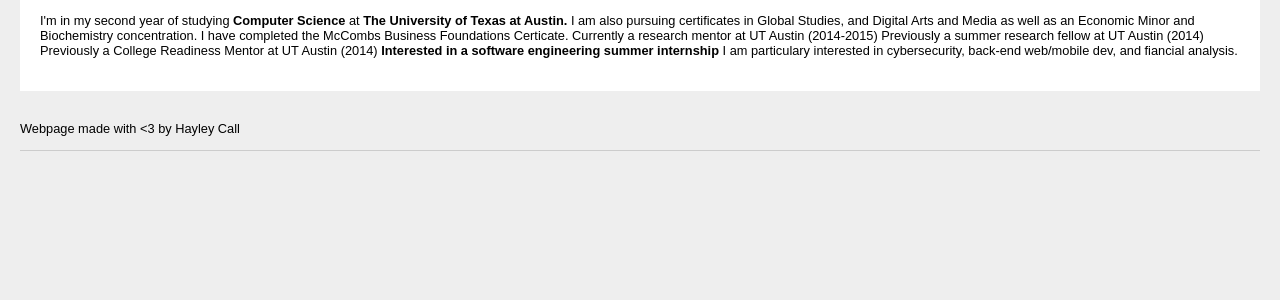
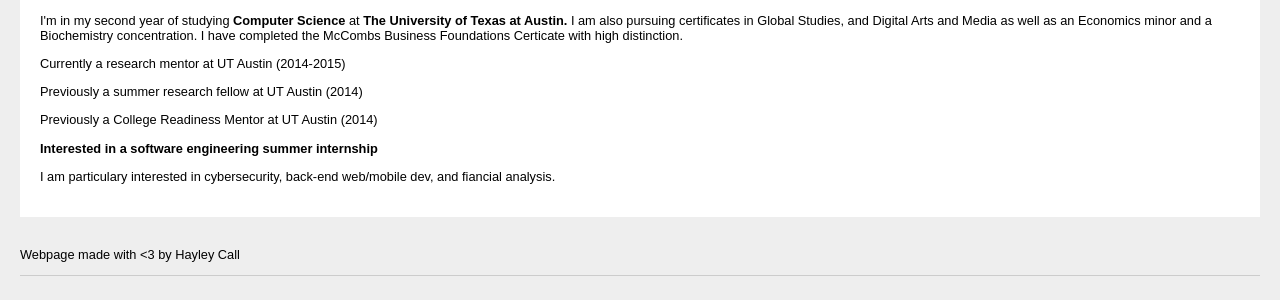
Before and after one commit to hayleycall/hayleycallwebsite.github.io, a plain HTML site: page index.html in a window 1280 px wide. Shown: the part 388-688 px from the top of the page. Drawn offline with Linux system fonts and the light colour scheme.

Commit message:
spaced out text

```diff
--- a/index.html
+++ b/index.html
@@ -12,16 +12,17 @@
 			<img src="http://static.tvgcdn.net/MediaBin/Galleries/Shows/M_R/Rq_Rz/rudolph_redNosedReindeer/crops/rudolph-red-nosed-reindeer6.jpg" />
 			<h2>Hayley Call</h2>
 			<p>
-				 I'm in my second year of studying <b>Computer Science</b> at <b>The University of Texas at Austin.</b> I am also pursuing certificates in Global Studies, and Digital Arts and Media as well as an Economic Minor and Biochemistry concentration. I have completed the McCombs Business Foundations Certicate.
-
+				 I'm in my second year of studying <b>Computer Science</b> at <b>The University of Texas at Austin.</b> I am also pursuing certificates in Global Studies, and Digital Arts and Media as well as an Economics minor and a Biochemistry concentration. I have completed the McCombs Business Foundations Certicate with high distinction.
+			</p>
+			<p>
 				 Currently a research mentor at UT Austin (2014-2015)
-
+			</p>
 				 Previously a summer research fellow at UT Austin (2014)
-
+			<p>
 				 Previously a College Readiness Mentor at UT Austin (2014)
-
+			</p>
 				<b> Interested in a software engineering summer internship </b>
-
+			<p>
 				I am particulary interested in cybersecurity, back-end web/mobile dev, and fiancial analysis.
 			</p>
 		</div>
```
